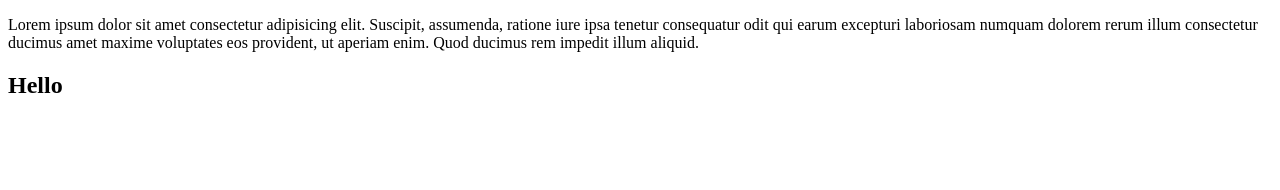
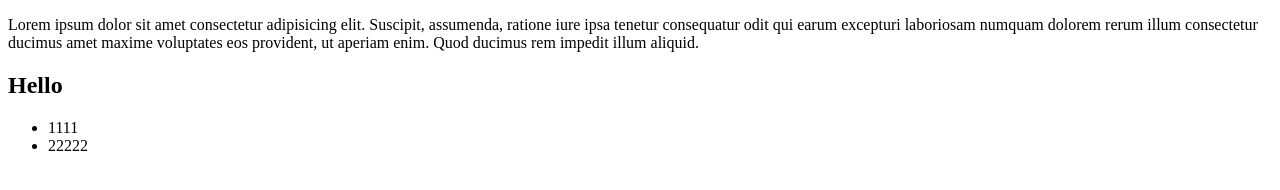
Before and after one commit to cleryk-mmv/qqq, a plain HTML site: page index.html in a window 1280 px wide. Drawn offline with Linux system fonts and the light colour scheme.

Commit message:
add list

```diff
--- a/index.html
+++ b/index.html
@@ -11,5 +11,9 @@
 
     <p>Lorem ipsum dolor sit amet consectetur adipisicing elit. Suscipit, assumenda, ratione iure ipsa tenetur consequatur odit qui earum excepturi laboriosam numquam dolorem rerum illum consectetur ducimus amet maxime voluptates eos provident, ut aperiam enim. Quod ducimus rem impedit illum aliquid.</p>
     <h2>Hello</h2>
+    <ul>
+        <li>1111</li>
+        <li>22222</li>
+    </ul>
 </body>
 </html>
```
